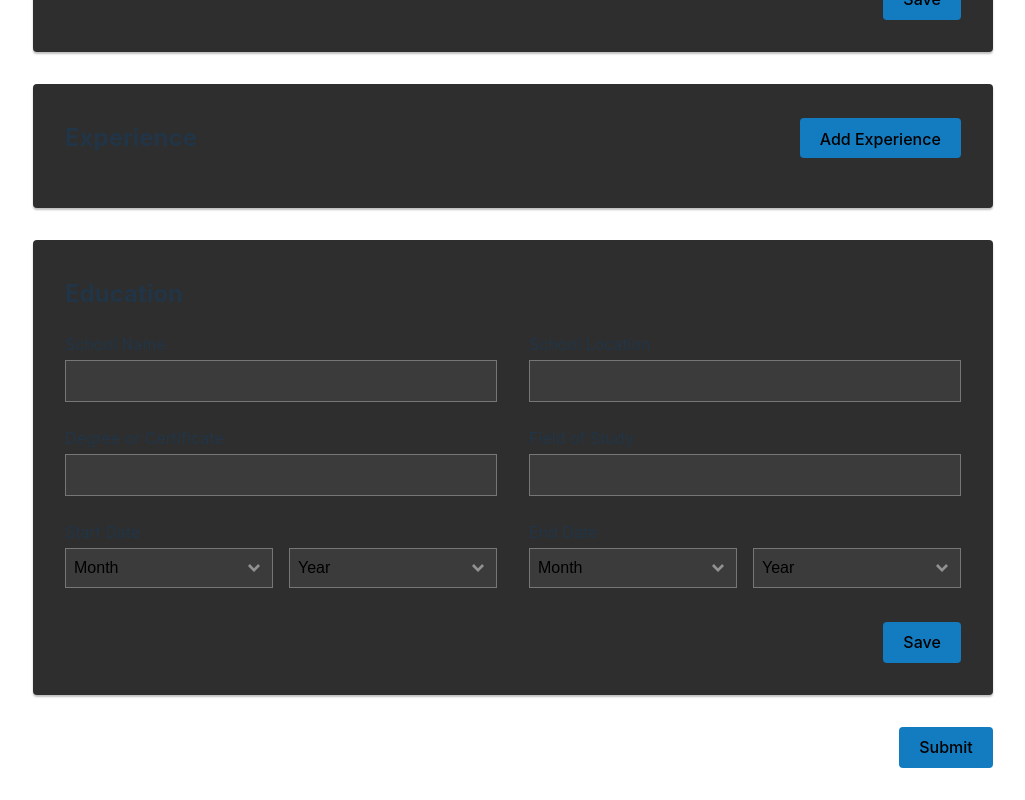
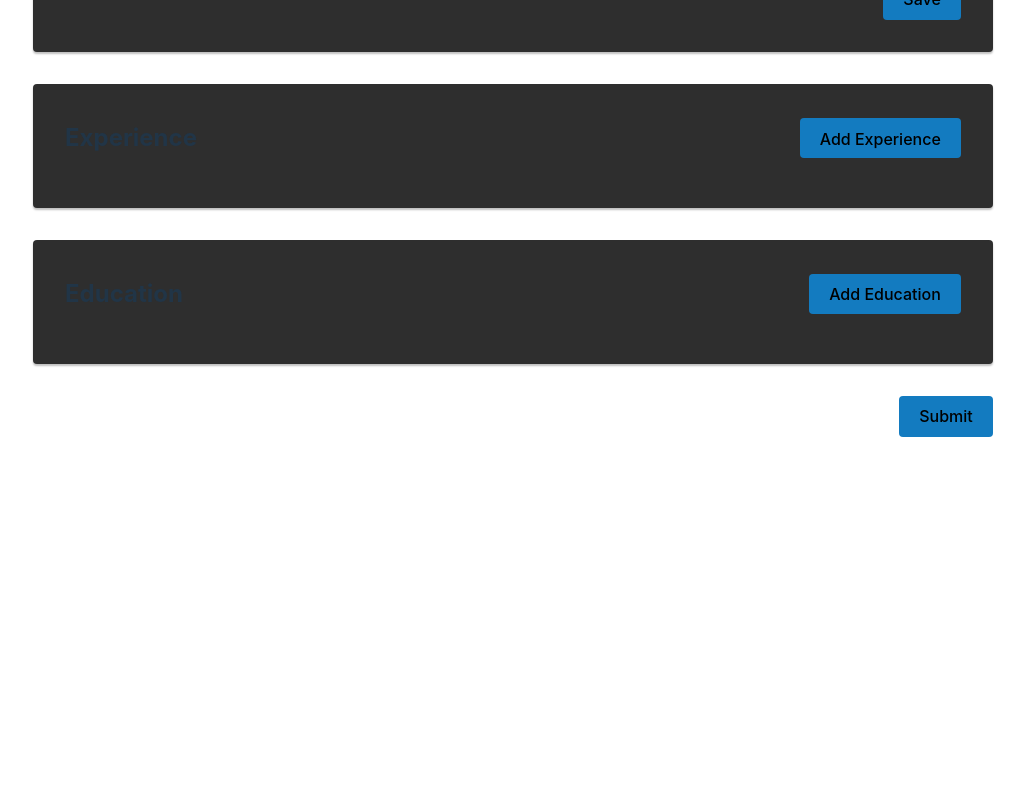
Before and after one commit to jphamtv/odin-cv-application, a React (Vite) app: page / in a window 1280 px wide. Shown: the part 429-1229 px from the top of the page, without its empty margins (127-1152 px from the left). After the commit the page ends 898 px from the top, so only its background shows below. Built offline with nearby package versions, Linux system fonts and the light colour scheme.

Commit message:
Add multiple Education entries

```diff
--- a/src/components/CV/CV.jsx
+++ b/src/components/CV/CV.jsx
@@ -22,14 +22,16 @@ export default function CV() {
       description: '',
     },
   ]);
-  const [education, setEducation] = useState({
+  const [educations, setEducations] = useState([
+    {
       schoolName: '',
       location: '',
       degree: '',
       major: '',
       startDate: '',
       endDate: '',
-  });
+    },
+  ]);
 
   const handleSubmit = (e) => {
     e.preventDefault();
@@ -53,8 +55,8 @@ export default function CV() {
             setExperiences={setExperiences}
           />
           <Education
-            education={education}
-            setEducation={setEducation}
+            educations={educations}
+            setEducations={setEducations}
           />
           <div className='button-container'>
           <Button label='Submit' type='submit' onClick={handleSubmit} />
@@ -94,12 +96,16 @@ export default function CV() {
             </section>
             <section className='experience'>
               <h3>EDUCATION</h3>
+              {educations.map((education, index) => (
+                <div key={index}>
                   <div>
                     <p className='bold-text'>{education.degree}<span className='comma'>,</span></p>
                     <p><span className='bold-text'>{education.major}</span><span className='dot'>—</span></p>
                     <p>{education.schoolName}<span className='margin-right'></span></p>
                     <p>({education.startDate}—{education.endDate})</p>
                   </div>
+                </div>
+              ))}
             </section>
           </div>
         </>
--- a/src/components/Education/Education.jsx
+++ b/src/components/Education/Education.jsx
@@ -4,55 +4,90 @@ import Input from '../FormComponents/Input';
 import Button from '../FormComponents/Button';
 import DateInput from '../FormComponents/DateInput';
 
-export default function Education({ education, setEducation }) {
-  const [isEditing, setIsEditing] = useState(true);
+export default function Education({ educations, setEducations }) {
+  const [editingIndex, setEditingIndex] = useState(null);
 
-  const handleChange = (e) => {
+  const handleChange = (e, index) => {
     const { name, value } = e.target;
-    setEducation((prevEducation) => ({ ...prevEducation, [name]: value }));
+    setEducations((prevEducations) => {
+      const updatedEducations = [...prevEducations];
+      updatedEducations[index] = { ...updatedEducations[index], [name]: value };
+      return updatedEducations;
+    });
   }
 
-  const handleStartMonthChange = (e) => {
-    setEducation((prevEducation) => ({
-      ...prevEducation,
-      startDate: `${e.target.value} ${prevEducation.startDate.split(' ')[1]}`,
-    }));
+  const handleStartMonthChange = (month, index) => {
+    setEducations((prevEducations) => {
+      const updatedEducations = [...prevEducations];
+      updatedEducations[index].startDate = `${month} ${updatedEducations[index].startDate.split(' ')[1]}`;
+      return updatedEducations;
+    });
   };
 
-  const handleStartYearChange = (e) => {
-    setEducation((prevEducation) => ({
-      ...prevEducation,
-      startDate: `${prevEducation.startDate.split(' ')[0]} ${e.target.value}`,
-    }));
+  const handleStartYearChange = (year, index) => {
+    setEducations((prevEducations) => {
+      const updatedEducations = [...prevEducations];
+      updatedEducations[index].startDate = `${updatedEducations[index].startDate.split(' ')[0]} ${year}`;
+      return updatedEducations;
+    });
   };
 
-  const handleEndMonthChange = (e) => {
-    setEducation((prevEducation) => ({
-      ...prevEducation,
-      endDate: `${e.target.value} ${prevEducation.endDate.split(' ')[1]}`,
-    }));
+  const handleEndMonthChange = (month, index) => {
+    setEducations((prevEducations) => {
+      const updatedEducations = [...prevEducations];
+      updatedEducations[index].endDate = `${month} ${updatedEducations[index].endDate.split(' ')[1]}`;
+      return updatedEducations;
+    });
   };
 
-  const handleEndYearChange = (e) => {
-    setEducation((prevEducation) => ({
-      ...prevEducation,
-      endDate: `${prevEducation.endDate.split(' ')[0]} ${e.target.value}`,
-    }));
+  const handleEndYearChange = (year, index) => {
+    setEducations((prevEducations) => {
+      const updatedEducations = [...prevEducations];
+      updatedEducations[index].endDate = `${updatedEducations[index].endDate.split(' ')[0]} ${year}`;
+      return updatedEducations;
+    });
   };
 
   const handleSubmit = (e) => {
     e.preventDefault();
-    setIsEditing(false);
-  }
+    setEditingIndex(null);
+  };
 
-  const handleEdit = () => {
-    setIsEditing(true);
-  }
+  const handleEdit = (index) => {
+    setEditingIndex(index);
+  };
+
+  const handleAddEducation = () => {
+    setEducations((prevEducations) => [
+      ...prevEducations,
+      {
+        schoolName: '',
+        location: '',
+        degree: '',
+        major: '',
+        startDate: '',
+        endDate: '',
+      },
+    ]);
+    setEditingIndex(educations.length);
+  };
+
+  const handleDeleteEducation = (indexToRemove) => {
+    setEducations(educations.filter((education, index) => index !== indexToRemove));
+    setEditingIndex(null);
+  };
 
   return (
     <div className='section'>
+      <div className='section-header'>
         <h2>Education</h2>
-      {isEditing ? (
+        <div className='button-container'>
+          <Button label='Add Education' onClick={handleAddEducation} className='add-button' />
+        </div>
+      </div>
+      {educations.map((education, index) => (
+        <div key={index}>
+          {editingIndex === index ? (
             <form onSubmit={handleSubmit}>
               <div className='row'>
                 <Input
@@ -60,14 +95,14 @@ export default function Education({ education, setEducation }) {
                   label='School Name'
                   name='schoolName'
                   value={education.schoolName}
-              onChange={handleChange}
+                  onChange={(e) => handleChange(e, index)}
                 />
                   <Input
                     type='text'
                     label='School Location'
                     name='location'
                     value={education.location}
-                onChange={handleChange}
+                    onChange={(e) => handleChange(e, index)}
                   />
               </div>
               <div className='row'>
@@ -76,14 +111,14 @@ export default function Education({ education, setEducation }) {
                   label='Degree or Certificate'
                   name='degree'
                   value={education.degree}
-              onChange={handleChange}
+                  onChange={(e) => handleChange(e, index)}
                 />
                 <Input
                   type='text'
                   label='Field of Study'
                   name='major'
                   value={education.major}
-              onChange={handleChange}
+                  onChange={(e) => handleChange(e, index)}
                 />
               </div>
               <div className='row'>
@@ -91,46 +126,46 @@ export default function Education({ education, setEducation }) {
                   label='Start Date'
                   month={education.startDate.split(' ')[0]}
                   year={education.startDate.split(' ')[1]}
-              onMonthChange={handleStartMonthChange}
-              onYearChange={handleStartYearChange}
+                  onMonthChange={(month) => handleStartMonthChange(month, index)}
+                  onYearChange={(year) => handleStartYearChange(year, index)}
                 />
                 <DateInput
                   label='End Date'
                   month={education.endDate.split(' ')[0]}
                   year={education.endDate.split(' ')[1]}
-              onMonthChange={handleEndMonthChange}
-              onYearChange={handleEndYearChange}
+                  onMonthChange={(month) => handleEndMonthChange(month, index)}
+                  onYearChange={(year) => handleEndYearChange(year, index)}
                 />
               </div>
               <div className='button-container'>
+                <Button label='Delete' onClick={() => handleDeleteEducation(index)} />
                 <Button label='Save' type='submit' />
               </div>
             </form>
-      ) : (
-        <div>
+          ) : education.schoolName ? (
+            <div className='section-header'>
               <p>{education.schoolName}</p>
-          {/* <p>{education.location}</p>
-          <p>{education.degree}</p>
-          <p>{education.major}</p>
-          <p>{education.startDate}</p>
-          <p>{education.endDate}</p> */}
               <div className='button-container'>
-            <Button label='Edit' onClick={handleEdit} />
+                <Button label='Edit' onClick={() => handleEdit(index)} />
               </div>
             </div>
-      )}
+          ) : null}
+        </div>
+      ))}
     </div>
   );
 }
 
 Education.propTypes = {
-  education: PropTypes.shape({
+  educations: PropTypes.arrayOf(
+    PropTypes.shape({
       schoolName: PropTypes.string.isRequired,
       location: PropTypes.string.isRequired,
       degree: PropTypes.string.isRequired,
       major: PropTypes.string.isRequired,
       startDate: PropTypes.string.isRequired,
       endDate: PropTypes.string.isRequired,
-  }).isRequired,
-  setEducation: PropTypes.func.isRequired,
+    })
+  ).isRequired,
+  setEducations: PropTypes.func.isRequired,
 };
--- a/src/components/Experience/Experience.jsx
+++ b/src/components/Experience/Experience.jsx
@@ -75,7 +75,7 @@ export default function Experience({ experiences, setExperiences }) {
   const handleDeleteExperience = (indexToRemove) => {
     setExperiences(experiences.filter((experience, index) => index !== indexToRemove));
     setEditingIndex(null);
-  }
+  };
 
   return (
     <div className="section">
--- a/src/components/FormComponents/Button.jsx
+++ b/src/components/FormComponents/Button.jsx
@@ -11,5 +11,5 @@ Button.propTypes = {
   type: PropTypes.string,
   label: PropTypes.string,
   onClick: PropTypes.func,
-  className: PropTypes.func,
+  className: PropTypes.string,
 };
```
Lines whose indentation alone changed are shown as unchanged.
